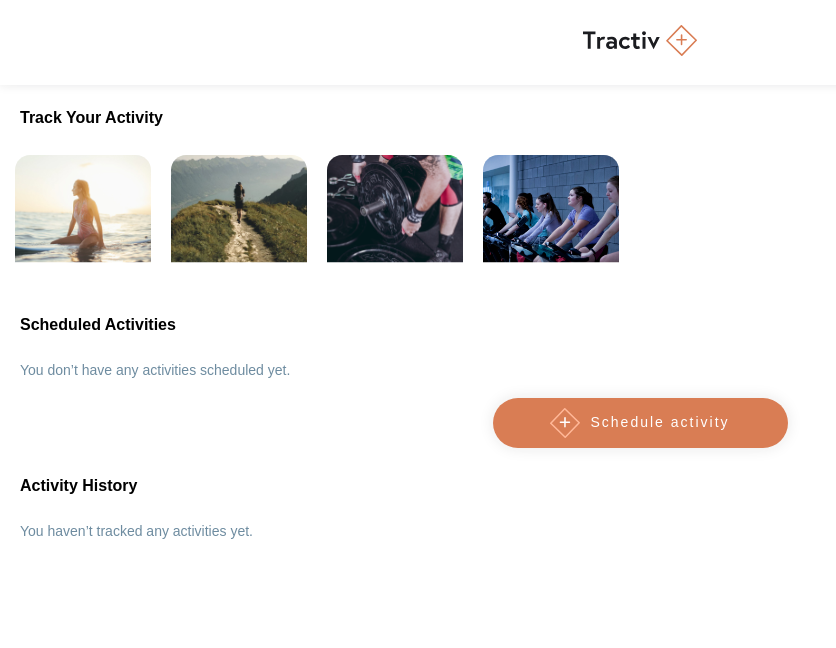
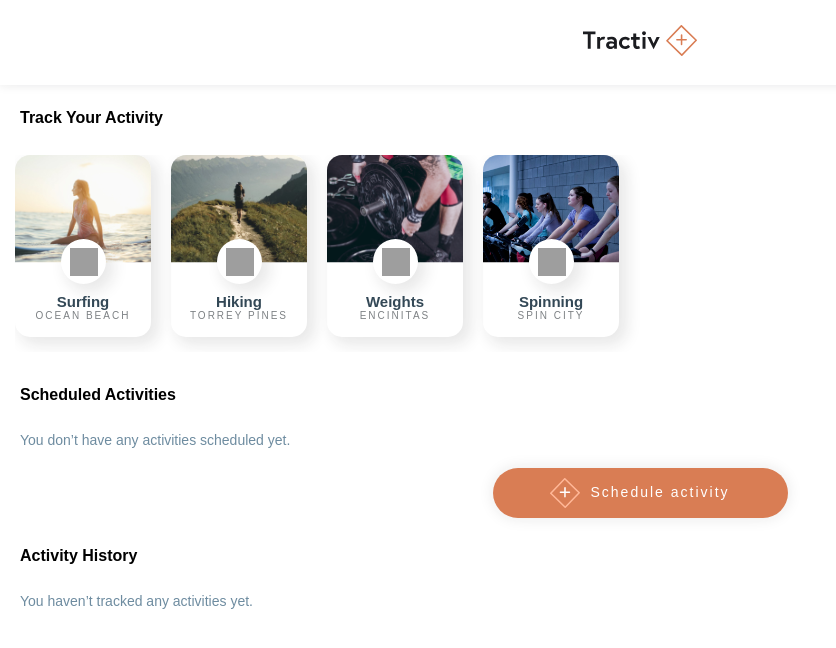
Before and after one commit to amacar/activity-tracker, a React app: page / in a window 1280 px wide. Shown: the top 648 px of the page, without its empty margins (0-836 px from the left). Built offline with nearby package versions, Linux system fonts and the light colour scheme; grey boxes are pictures that could not be loaded; a web font is replaced by a local one.

Commit message:
Added carousel card with style

```diff
--- /dev/null
+++ b/src/modules/HomeScreen/TrackActivity/ActivityCard.css
@@ -0,0 +1,54 @@
+.ActivityCard {
+  text-align: center;
+  height: 182px;
+  box-shadow: 6px 6px 15px 2px rgba(27, 28, 32, 0.1);
+  border-radius: 15px;
+  margin-bottom: 15px;
+  position: relative;
+}
+
+.ActivityCard-text {
+  display: flex;
+  flex-direction: column;
+  position: absolute;
+  margin-left: auto;
+  margin-right: auto;
+  left: 0;
+  right: 0;
+  bottom: 16px;
+}
+
+.ActivityCard-header {
+  color: #334856;
+  font-size: 15px;
+  font-weight: bold;
+}
+
+.ActivityCard-subtext {
+  color: #7d8184;
+  font-size: 10px;
+  font-family: "rift-soft", sans-serif;
+  letter-spacing: 2px;
+}
+
+.ActivityCard-icon {
+  position: absolute;
+  left: 46px;
+  top: 84px;
+  background-color: white;
+  width: 45px;
+  height: 45px;
+  border-radius: 50%;
+  box-shadow: 6px 6px 15px 2px rgba(27, 28, 32, 0.1);
+}
+
+.ActivityCard-icon img {
+  width: 28px;
+  height: 28px;
+  position: absolute;
+  margin: auto;
+  top: 0;
+  left: 0;
+  right: 0;
+  bottom: 0;
+}
--- /dev/null
+++ b/src/modules/HomeScreen/TrackActivity/ActivityCard.js
@@ -0,0 +1,22 @@
+import React from "react";
+
+import "./ActivityCard.css";
+
+const ActivityCard = props => {
+  const { activity } = props;
+
+  return (
+    <div className="ActivityCard">
+      <img src={activity.src} alt="" />
+      <div className="ActivityCard-icon">
+        <img src={activity.icon} alt="" />
+      </div>
+      <div className="ActivityCard-text">
+        <span className="ActivityCard-header">{activity.text}</span>
+        <span className="ActivityCard-subtext">{activity.subtext}</span>
+      </div>
+    </div>
+  );
+};
+
+export default ActivityCard;
--- a/src/modules/HomeScreen/TrackActivity/TrackActivity.css
+++ b/src/modules/HomeScreen/TrackActivity/TrackActivity.css
@@ -11,7 +11,7 @@
 }
 
 .TrackActivity-carousel {
-  padding: 0px 0px 20px 15px;
+  padding: 0px 0px 5px 15px;
 }
 
 .slick-slide {
--- a/src/modules/HomeScreen/TrackActivity/TrackActivity.js
+++ b/src/modules/HomeScreen/TrackActivity/TrackActivity.js
@@ -11,6 +11,7 @@ import surfingIcon from "../../../assets/icn_surfing.svg";
 import hikingIcon from "../../../assets/icn_hiking.svg";
 import weightsIcon from "../../../assets/icn_weights.svg";
 import spinningIcon from "../../../assets/icn_spin.svg";
+import ActivityCard from "./ActivityCard";
 
 const { trackActivity, surfing, surfingSub, hiking, hikingSub, weights, weightsSub, spinning, spinningSub } = Home;
 
@@ -40,9 +41,7 @@ const TrackActivity = () => {
       <div className="TrackActivity-carousel">
         <Slider {...settings}>
           {getActivities().map(activity => (
-            <div>
-              <img src={activity.src} alt="" />
-            </div>
+            <ActivityCard activity={activity} />
           ))}
         </Slider>
       </div>
```
